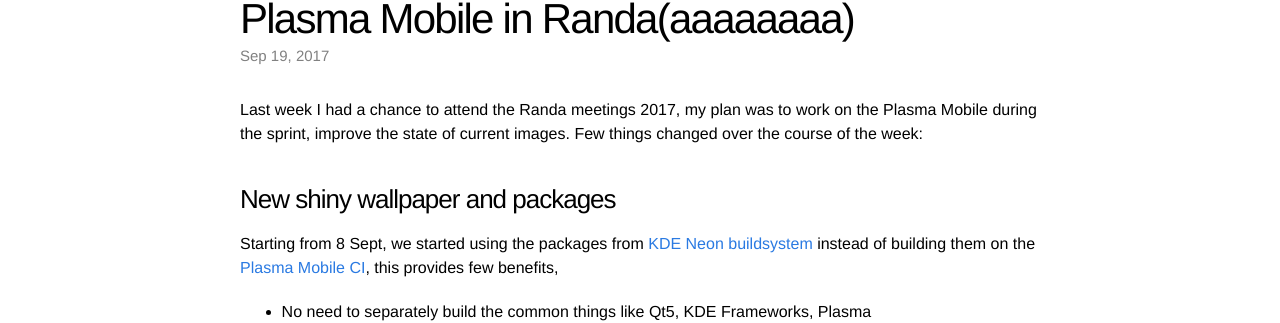
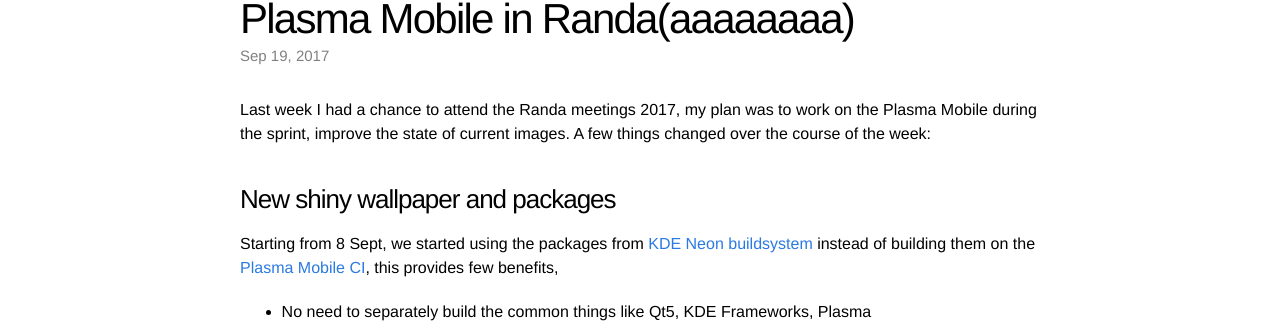
Before and after one commit to bhush9/bhush9.github.io, a Jekyll site: the page built from _posts/2017-09-19-plasma-mobile-in-randaaa.markdown, in a window 1280 px wide and 900 px high. Shown: the part 104-427 px from the top of the window. Built offline with Jekyll 4.4.1, drawn with Linux system fonts in a browser that asks for light colours; comment, search, counter and statistics services are not loaded.

```diff
--- a/_posts/2017-09-19-plasma-mobile-in-randaaa.markdown
+++ b/_posts/2017-09-19-plasma-mobile-in-randaaa.markdown
@@ -7,7 +7,7 @@ comments: true
 disqusfix: true
 ---
 
-Last week I had a chance to attend the Randa meetings 2017, my plan was to work on the Plasma Mobile during the sprint, improve the state of current images. Few things changed over the course of the week:
+Last week I had a chance to attend the Randa meetings 2017, my plan was to work on the Plasma Mobile during the sprint, improve the state of current images. A few things changed over the course of the week:
 
 ### New shiny wallpaper and packages
 
```
